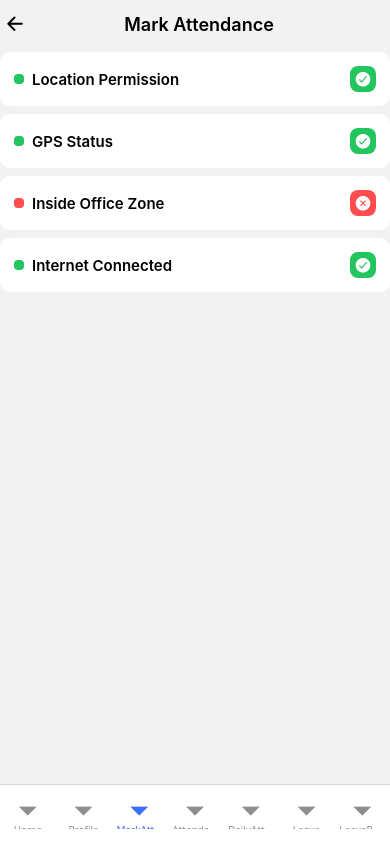
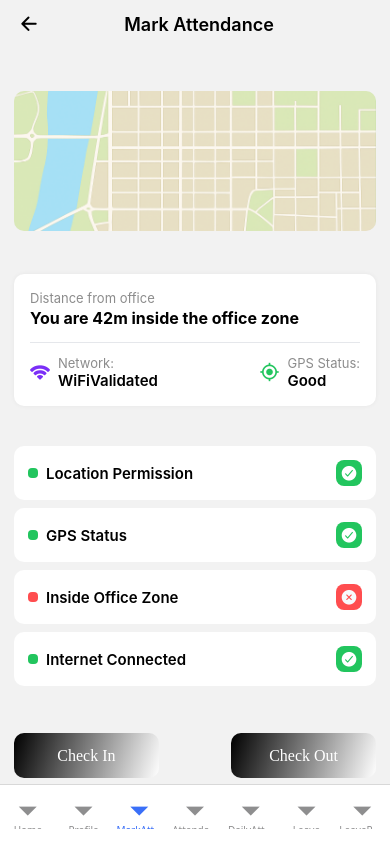
Before and after one commit to faisalabdulghani/gps_base_attendance_app, a React Native app: screen /MarkAttendance in a window 390 px wide. Built offline with nearby package versions, Linux system fonts and the light colour scheme.

Commit message:
MarkAttendanceScreen

```diff
--- a/app/screens/MarkAttendanceScreen.js
+++ b/app/screens/MarkAttendanceScreen.js
@@ -1,8 +1,11 @@
-import { View, Text } from 'react-native'
+import { View, Text, Image, StyleSheet } from 'react-native'
 import Header from '../components/Header'
 import TaskStatusCard from '../components/TaskStatusCard'
 import { useState } from 'react';
 import { SafeAreaView } from 'react-native-safe-area-context';
+import DistanceFromOfficeCard from '../components/DistanceFromOfficeCard';
+import GradientButton from '../components/GradientButton';
+import Button from '../components/Button';
 
 
 export default function MarkAttendanceScreen() {
@@ -14,12 +17,24 @@ export default function MarkAttendanceScreen() {
     return (
         <SafeAreaView
             edges={['top']}
+            style={styles.container}
         >
+            <View>
                 <Header
                     title={"Mark Attendance"}
                 />
-
-
+            </View>
+            <View>
+                <Image
+                    source={require("../assets/map.png")}
+                    style={styles.map}
+                    resizeMode="cover"
+                />
+            </View>
+            <View>
+                <DistanceFromOfficeCard />
+            </View>
+            <View>
                 <TaskStatusCard
                     title="Location Permission"
                     checked={locationPermission}   // no user toggle
@@ -40,7 +55,38 @@ export default function MarkAttendanceScreen() {
                     statusColor="green"
                     checked={isOnline}
                 />
+            </View>
+            <View style={styles.buttonContainer}>
+                <Button
+                    title='Check In'
+                    buttonWidth="40%"
+                />
+                <Button
+                    title='Check Out'
+                    buttonWidth="40%"
+                />
+            </View>
+
 
         </SafeAreaView>
     )
 }
+
+const styles = StyleSheet.create({
+    container: {
+        flex: 1,
+        paddingHorizontal: 14,
+        justifyContent: "space-between",
+    },
+    map: {
+        width: "100%",
+        height: 140,
+        borderRadius: 10,
+        marginVertical: 6,
+    },
+    buttonContainer: {
+        flexDirection: "row",
+        marginVertical: 6,
+        justifyContent: "space-between"
+    }
+})
```
Lines whose indentation alone changed are shown as unchanged.
